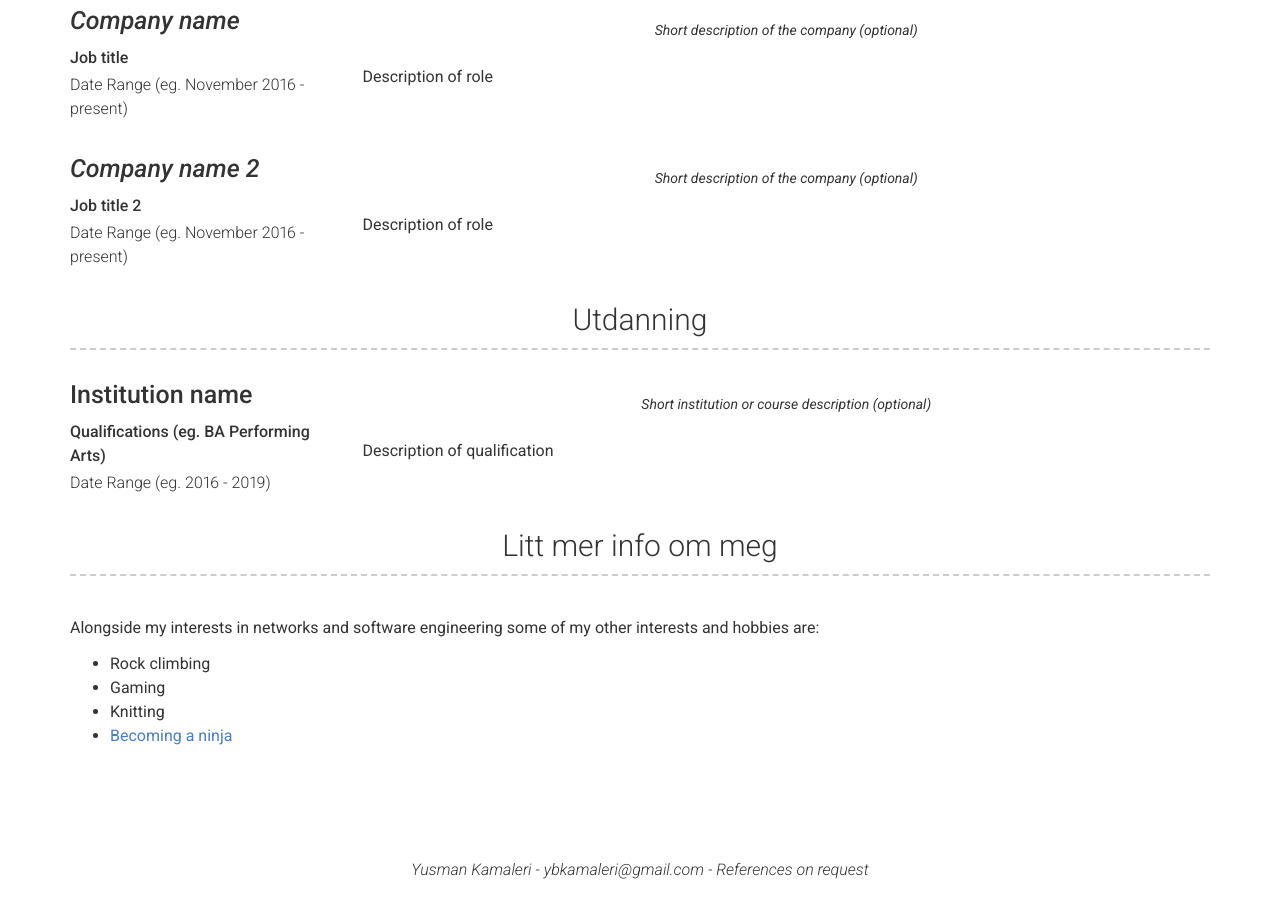
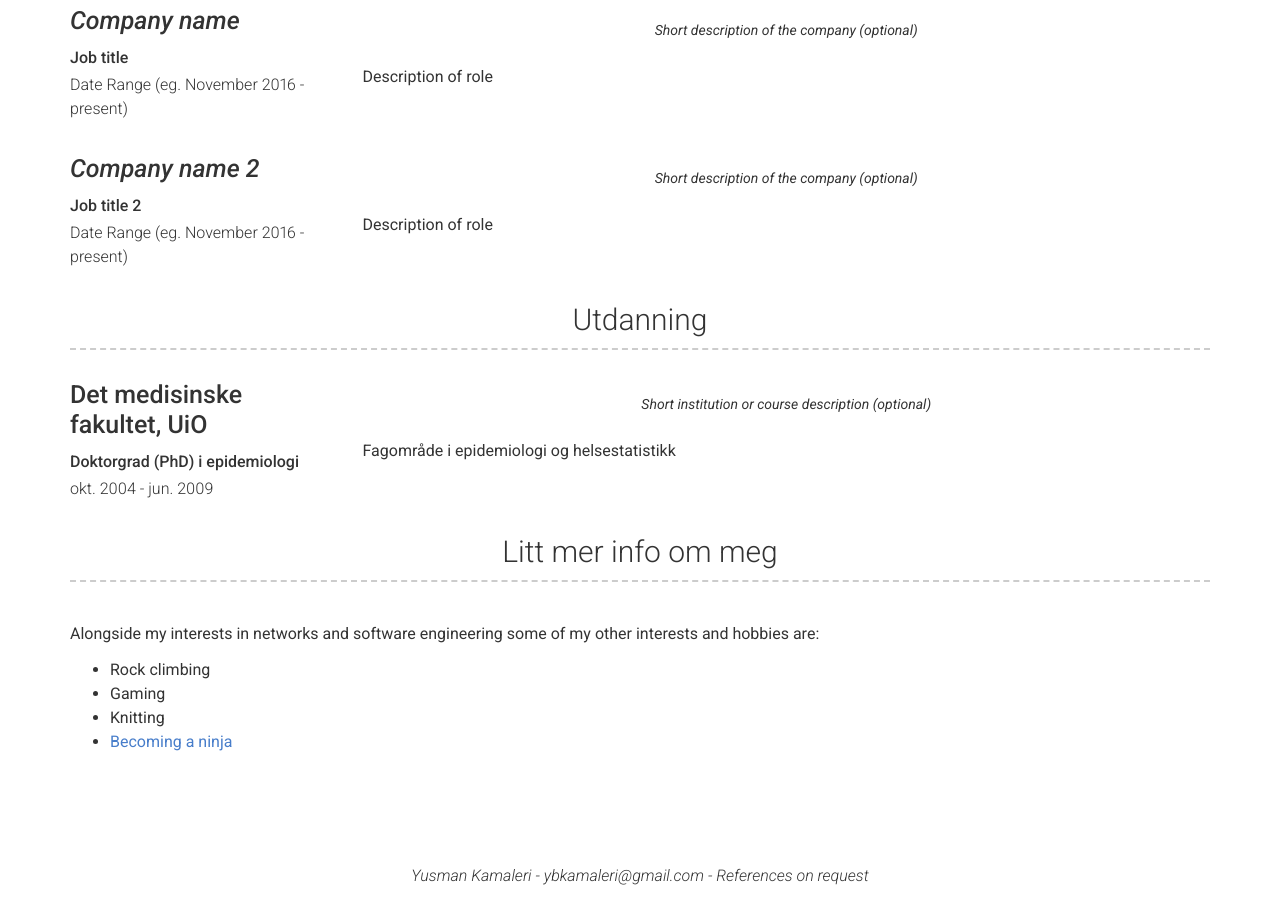
Before and after one commit to yusbk/resume, a Jekyll site: the page built from index.md, in a window 1280 px wide and 900 px high, scrolled down 877 px. Built offline with Jekyll 4.4.1, drawn with Linux system fonts in a browser that asks for light colours.

Commit message:
utdanning phd

```diff
--- a/_data/education.yml
+++ b/_data/education.yml
@@ -1,8 +1,8 @@
 # Education Template
-- name: Institution name
-  dates: Date Range (eg. 2016 - 2019)
-  qualification: Qualifications (eg. BA Performing Arts)
+- name: Det medisinske fakultet, UiO
+  dates: okt. 2004 - jun. 2009
+  qualification: Doktorgrad (PhD) i epidemiologi
   quote: >
     Short institution or course description (optional)
   description: | # this will include new lines to allow paragraphs
-    Description of qualification
+    Fagområde i epidemiologi og helsestatistikk
```
